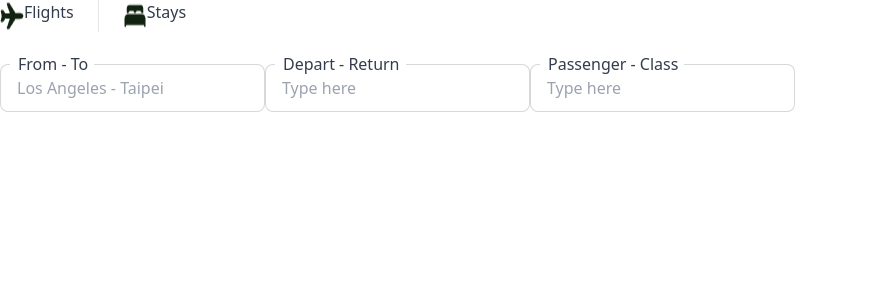
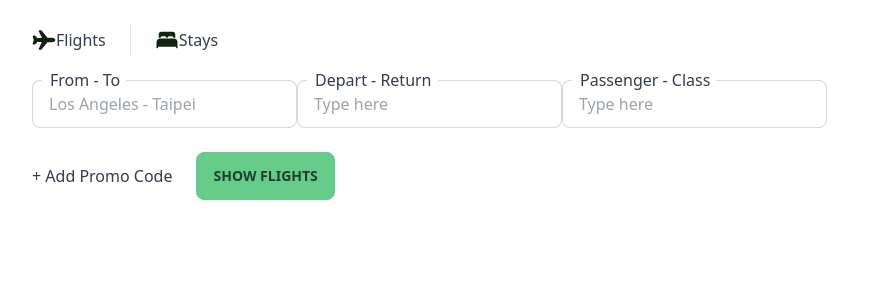
Before and after one commit to kingkwongsta/Golobe-Travel-Agency, a Next.js app: page / in a window 1280 px wide. Shown: the top 300 px of the page, without its empty margins (0-890 px from the left). Built offline with nearby package versions, Linux system fonts and the light colour scheme.

Commit message:
padding/margin between sections

```diff
--- a/src/components/search/searchbar.jsx
+++ b/src/components/search/searchbar.jsx
@@ -6,9 +6,9 @@ import stays from "./../../../public/bed.png";
 export default function SearchBar() {
   const [startDate, setStartDate] = useState(new Date());
   return (
-    <>
+    <div className="mx-[32px]">
       {/*-------- FLIGHTS OR STAY --------*/}
-      <div className="top-icons flex flex-row gap-6">
+      <div className="top-icons flex flex-row items-center gap-6 my-6">
         <div className="flex flex-row">
           <Image src={airplane} height={24} width={24} alt="airplane" />
           <span>Flights</span>
@@ -20,7 +20,7 @@ export default function SearchBar() {
         </div>
       </div>
       {/*-------- TRAVEL INPUT --------*/}
-      <div className="input-section flex mt-[32px]">
+      <div className="input-section flex my-6">
         <div className="from-input relative">
           <p className="absolute top-[-12px] left-[10px]">
             <span className="bg-white pl-2 pr-1.5">From - To</span>
@@ -53,6 +53,10 @@ export default function SearchBar() {
         </div>
       </div>
       {/*-------- PROMO + SHOW OPTIONS BUTTON --------*/}
-    </>
+      <div className="flex flex-row items-center gap-6 my-6">
+        <p>+ Add Promo Code</p>
+        <button className="btn btn-primary">Show Flights</button>
+      </div>
+    </div>
   );
 }
```
